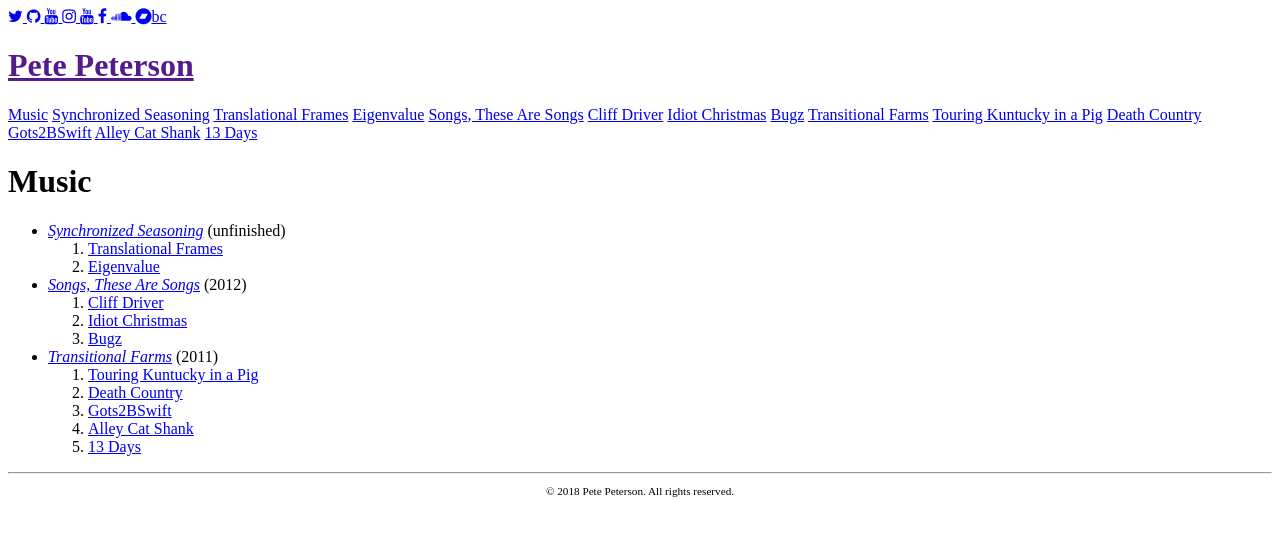
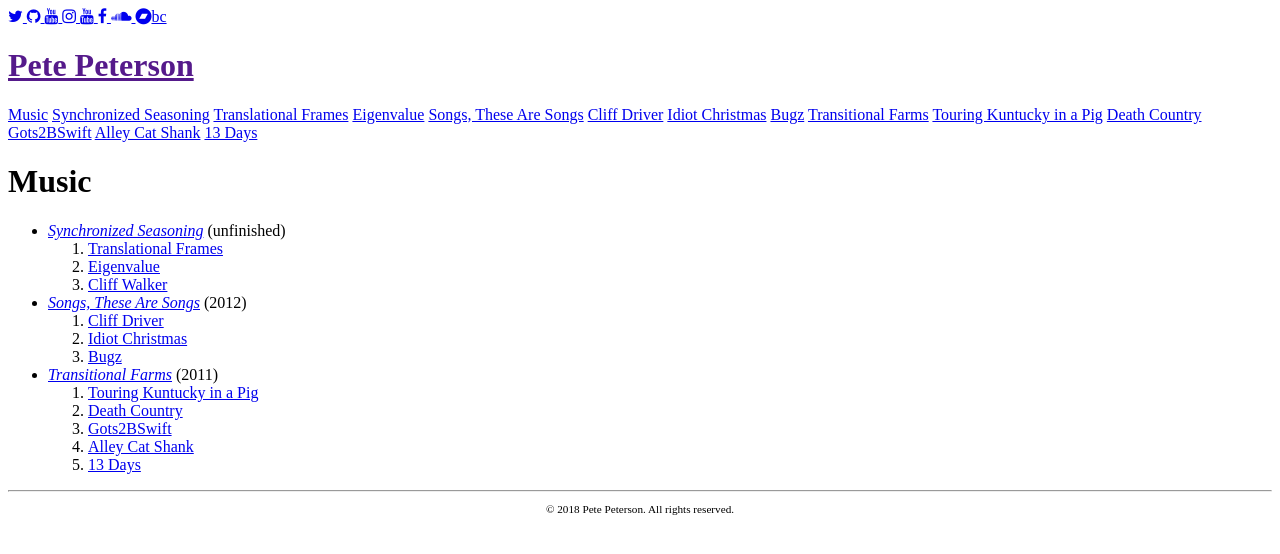
Before and after one commit to petepm/petepm.github.io, a Jekyll site: the page built from music/index.md, in a window 1280 px wide. Shown: the top 554 px of the page. Built offline with Jekyll 4.4.1, drawn with Linux system fonts in a browser that asks for light colours; nearby versions of some CDN libraries.

Commit message:
Add Cliff Walker link to music index

```diff
--- a/music/index.md
+++ b/music/index.md
@@ -9,6 +9,7 @@ title: Music
 * _[Synchronized Seasoning](synchronized-seasoning)_ (unfinished)
   1. [Translational Frames](synchronized-seasoning/translational-frames)
   2. [Eigenvalue](synchronized-seasoning/eigenvalue)
+  3. [Cliff Walker](synchronized-seasoning/cliff-walker)
 * _[Songs, These Are Songs](songs-these-are-songs)_ (2012)
   1. [Cliff Driver](songs-these-are-songs/cliff-driver/)
   2. [Idiot Christmas](songs-these-are-songs/idiot-christmas)
```
